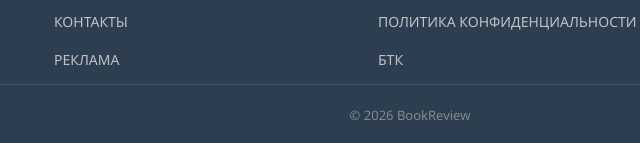
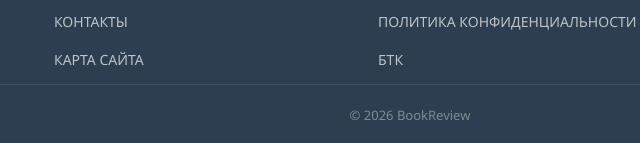
Before and after one commit to Beside1/BookReview, a plain HTML site: page index.html in a window 1280 px wide. Shown: the part 2732-2875 px from the top of the page, 230-870 px from the left. Drawn offline with Linux system fonts and the light colour scheme.

Commit message:
+sitemap

```diff
--- a/index.html
+++ b/index.html
@@ -298,7 +298,7 @@
                 <ul>
                     <li><a href="about.html">О СЕБЕ</a></li>
                     <li><a href="#">КОНТАКТЫ</a></li>
-                    <li><a href="#">РЕКЛАМА</a></li>
+                    <li><a href="sitemap.html">КАРТА САЙТА</a></li>
                 </ul>
             </div>
 
```
